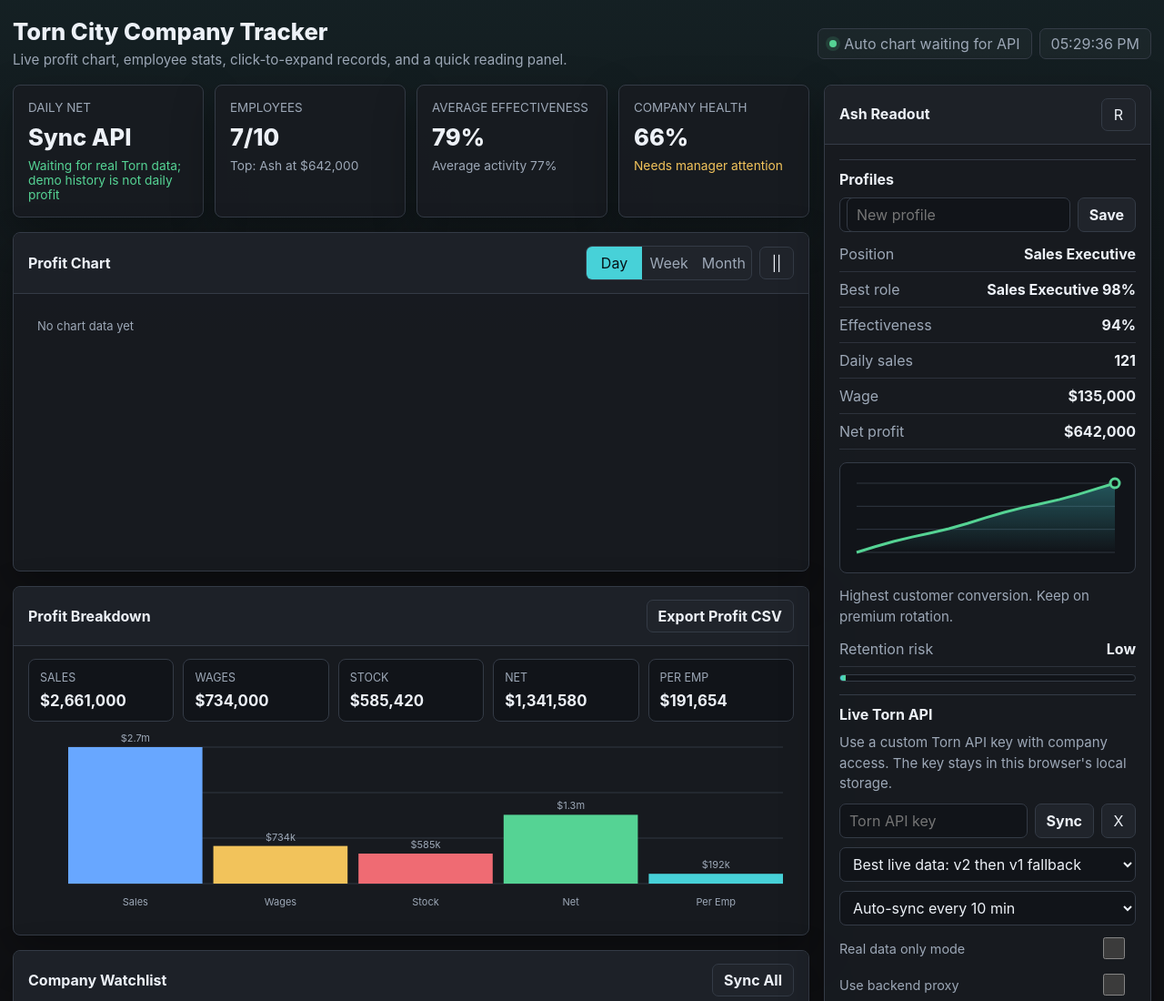
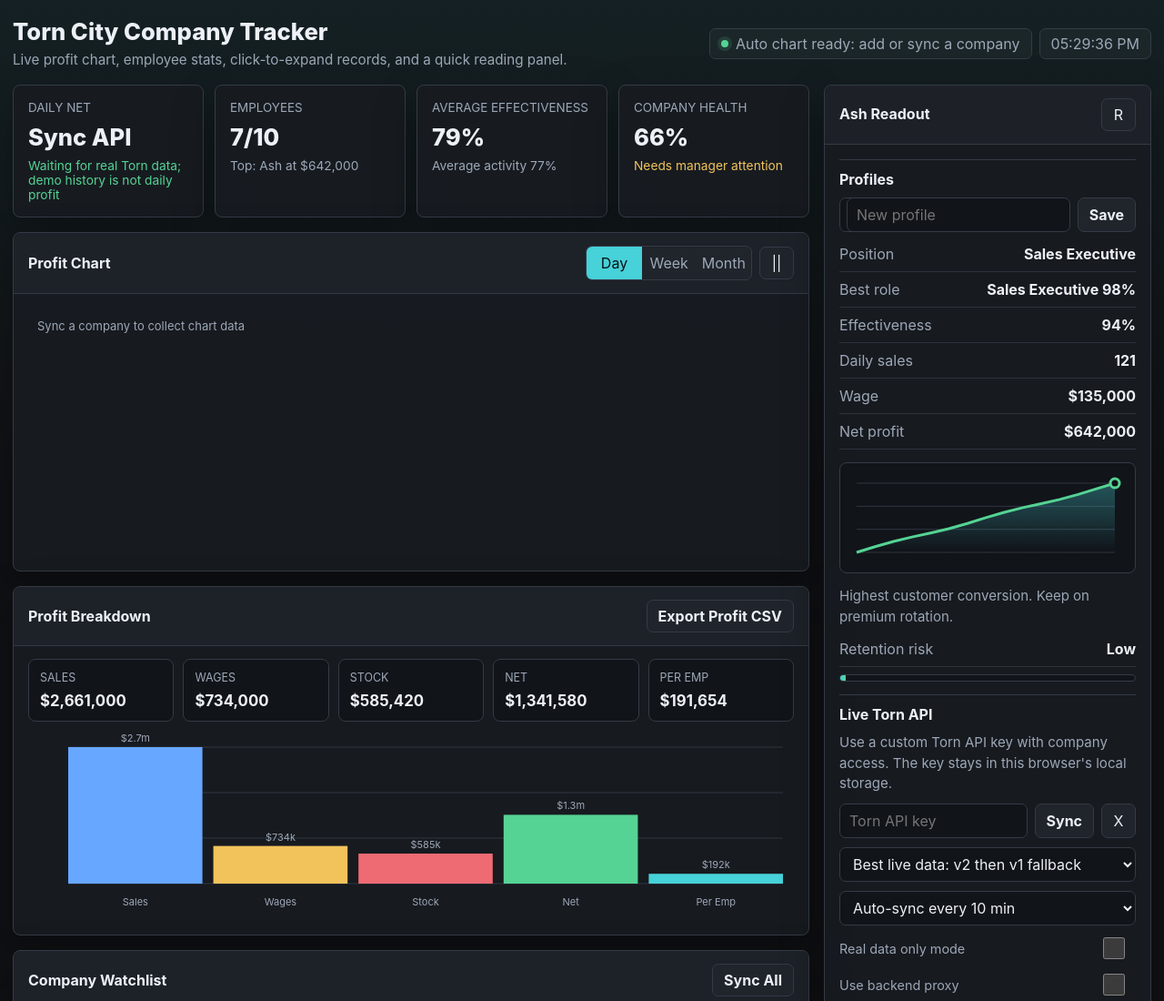
Before and after one commit to jcarroll122009-dev/torn-company-tracker, a plain HTML site: page torn-company-tracker.html in a window 1280 px wide. Shown: the top 1100 px of the page at 91% size. Drawn offline with Linux system fonts and the light colour scheme.

Commit message:
Clarify auto chart status

```diff
--- a/torn-company-tracker.html
+++ b/torn-company-tracker.html
@@ -877,7 +877,7 @@
         <p class="subtitle">Live profit chart, employee stats, click-to-expand records, and a quick reading panel.</p>
       </div>
       <div class="status-strip" aria-label="Tracker status">
-        <span class="pill"><span class="dot"></span><span id="liveStatus">Auto chart waiting for API</span></span>
+        <span class="pill"><span class="dot"></span><span id="liveStatus">Auto chart ready</span></span>
         <span class="pill" id="clock">--:--</span>
       </div>
     </header>
@@ -1480,7 +1480,7 @@
       if (!points.length) {
         ctx.fillStyle = "#9da8b7";
         ctx.font = `${13 * ratio}px Inter, system-ui, sans-serif`;
-        ctx.fillText("No chart data yet", 14 * ratio, 28 * ratio);
+        ctx.fillText("Sync a company to collect chart data", 14 * ratio, 28 * ratio);
         return;
       }
       const pad = {
@@ -2468,10 +2468,10 @@
         return;
       }
       if (state.watchCompanies.length) {
-        els.liveStatus.textContent = "Auto chart waiting for watch sync";
+        els.liveStatus.textContent = "Auto chart ready: press Sync on saved company";
         return;
       }
-      els.liveStatus.textContent = "Auto chart waiting for API";
+      els.liveStatus.textContent = "Auto chart ready: add or sync a company";
     }
 
     function renderAll() {
```
